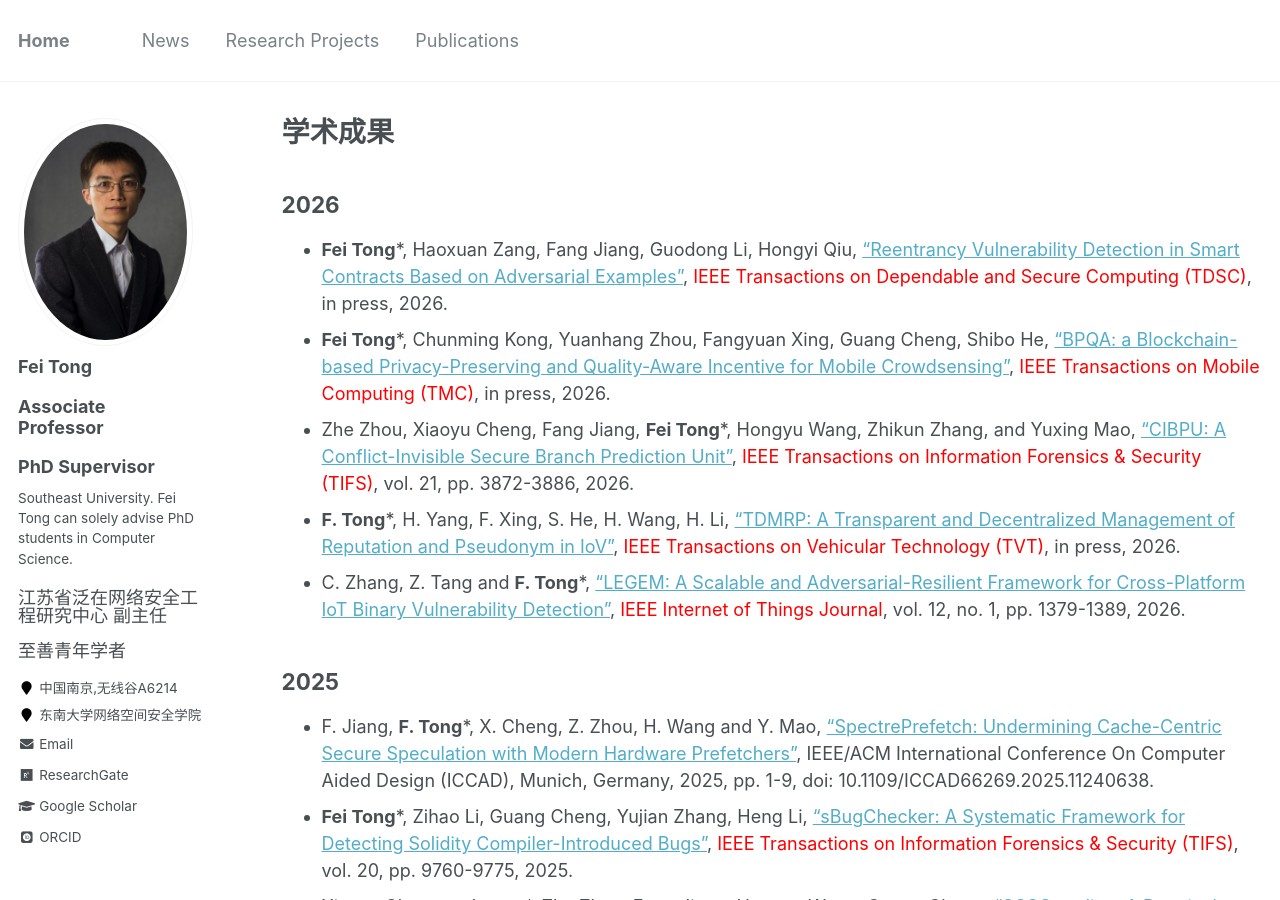
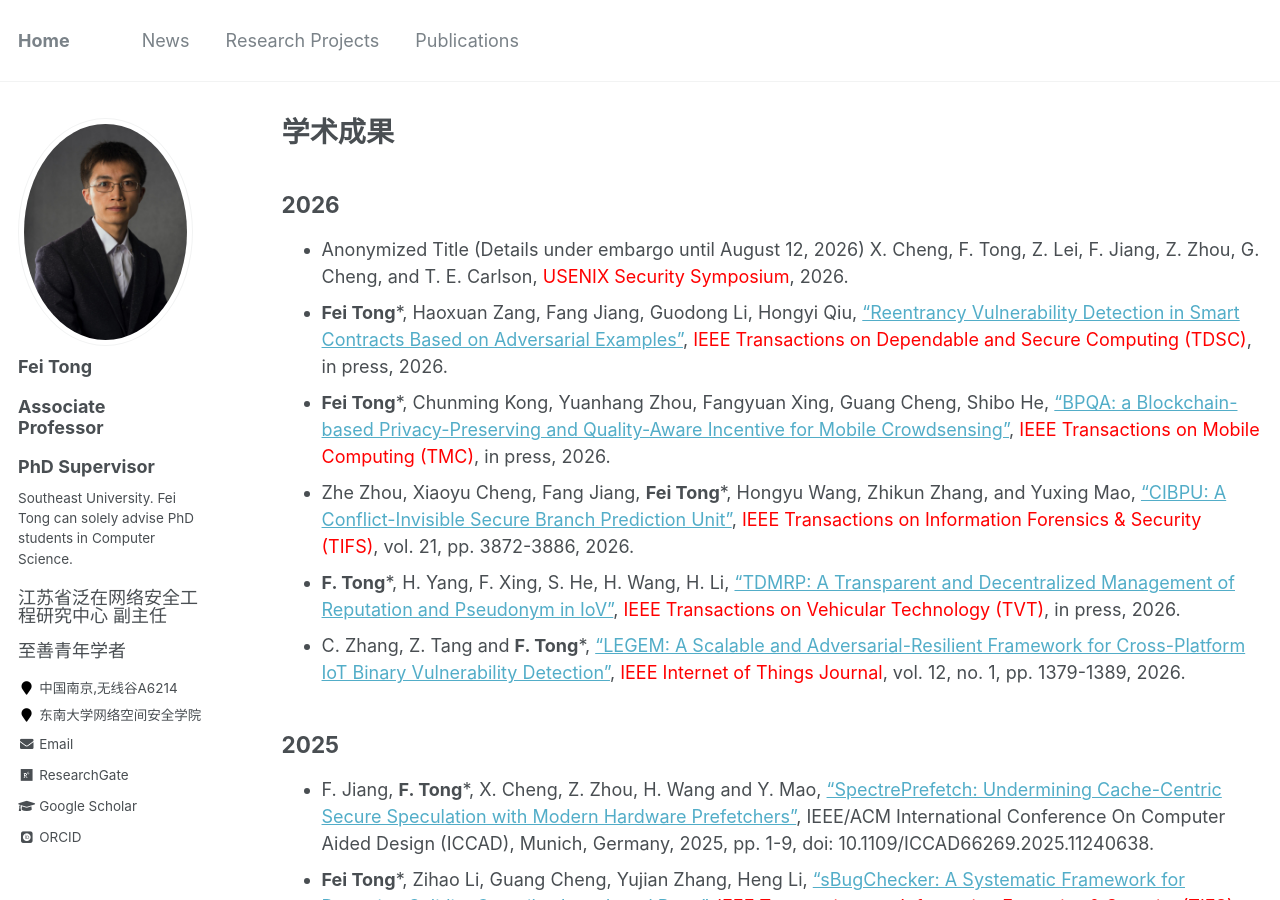
Before and after one commit to fei-tong/fei-tong.github.io, a Jekyll site: the page built from _pages/publications.md, in a window 1280 px wide and 900 px high. Built offline with Jekyll 4.4.1, drawn with Linux system fonts in a browser that asks for light colours; some web fonts are replaced.

Commit message:
Update publications.md

```diff
--- a/_pages/publications.md
+++ b/_pages/publications.md
@@ -12,6 +12,7 @@ author_profile: true
 
 ## 2026
 
+- Anonymized Title (Details under embargo until August 12, 2026) X. Cheng, F. Tong, Z. Lei, F. Jiang, Z. Zhou, G. Cheng, and T. E. Carlson, <font color="red">USENIX Security Symposium</font>, 2026.
 - **Fei Tong***, Haoxuan Zang, Fang Jiang, Guodong Li, Hongyi Qiu, <a href="https://ieeexplore.ieee.org/document/11534972" target="_blank" rel="noopener noreferrer">"Reentrancy Vulnerability Detection in Smart Contracts Based on Adversarial Examples"</a>, <font color="red">IEEE Transactions on Dependable and Secure Computing (TDSC)</font>, in press, 2026.
 - **Fei Tong***, Chunming Kong, Yuanhang Zhou, Fangyuan Xing, Guang Cheng, Shibo He,  <a href="https://ieeexplore.ieee.org/document/11480958" target="_blank" rel="noopener noreferrer">"BPQA: a Blockchain-based Privacy-Preserving and Quality-Aware Incentive for Mobile Crowdsensing"</a>, <font color="red">IEEE Transactions on Mobile Computing (TMC)</font>, in press, 2026.
 - Zhe Zhou, Xiaoyu Cheng, Fang Jiang, **Fei Tong***, Hongyu Wang, Zhikun Zhang, and Yuxing Mao, <a href="https://ieeexplore.ieee.org/document/11480176" target="_blank" rel="noopener noreferrer">"CIBPU: A Conflict-Invisible Secure Branch Prediction Unit"</a>, <font color="red">IEEE Transactions on Information Forensics & Security (TIFS)</font>, vol. 21, pp. 3872-3886, 2026.
```
